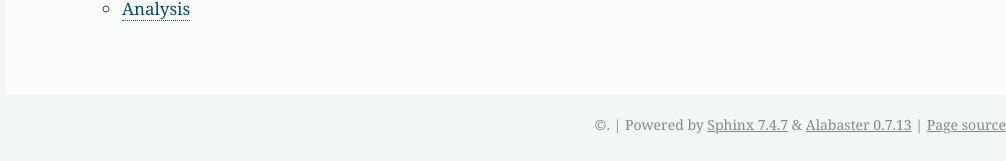
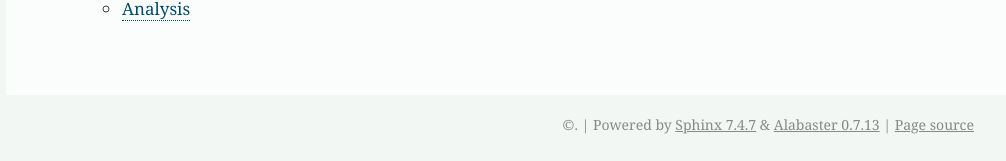
Before and after one commit to tgmaxson/atomvoxelizer, a Sphinx documentation site: the page built from docs/source/index.rst, in a window 1280 px wide. Shown: the part 1204-1365 px from the top of the page, without its empty margins (274-1280 px from the left). Built offline with Sphinx 7.4.7, drawn with Linux system fonts in a browser that asks for light colours.

Commit message:
Fix Read the Docs layout styling

```diff
--- a/docs/source/_static/custom.css
+++ b/docs/source/_static/custom.css
@@ -5,10 +5,16 @@
 
 body {
     color: #24313b;
+    margin: 0;
+    padding: 0;
 }
 
 div.document {
     width: 100%;
+    margin: 0;
+}
+
+div.documentwrapper {
     margin: 0;
 }
 
@@ -75,14 +81,30 @@
     color: #1f3c53;
 }
 
+div.footer {
+    width: auto;
+    margin: 20px 32px 30px 312px;
+}
+
 table.docutils {
     width: 100%;
 }
 
 @media screen and (max-width: 875px) {
+    body {
+        margin: 0;
+        padding: 0;
+    }
+
     div.document {
         width: 100%;
         margin: 0;
+    }
+
+    div.documentwrapper {
+        float: none;
+        margin: 0;
+        background: transparent;
     }
 
     div.bodywrapper {
@@ -92,7 +114,10 @@
     div.sphinxsidebar {
         position: static;
         width: auto;
+        margin: 0;
         padding: 18px 22px;
+        color: #24313b;
+        background: #e5f0ec;
         border-right: 0;
         border-bottom: 1px solid #c8d8d2;
     }
@@ -109,8 +134,21 @@
         width: 136px;
     }
 
+    div.sphinxsidebar h3,
+    div.sphinxsidebar h4,
+    div.sphinxsidebar p,
+    div.sphinxsidebar h3 a,
     div.sphinxsidebar h1.logo,
     div.sphinxsidebar h1.logo a {
+        color: #1e3f5f;
         white-space: normal;
     }
+
+    div.sphinxsidebar a {
+        color: #285f7f;
+    }
+
+    div.footer {
+        display: none;
+    }
 }
--- a/docs/source/conf.py
+++ b/docs/source/conf.py
@@ -24,7 +24,7 @@
 html_static_path = ["_static"]
 html_css_files = ["custom.css"]
 html_theme_options = {
-    "page_width": "100%",
+    "page_width": "875px",
     "sidebar_width": "280px",
 }
 
```
